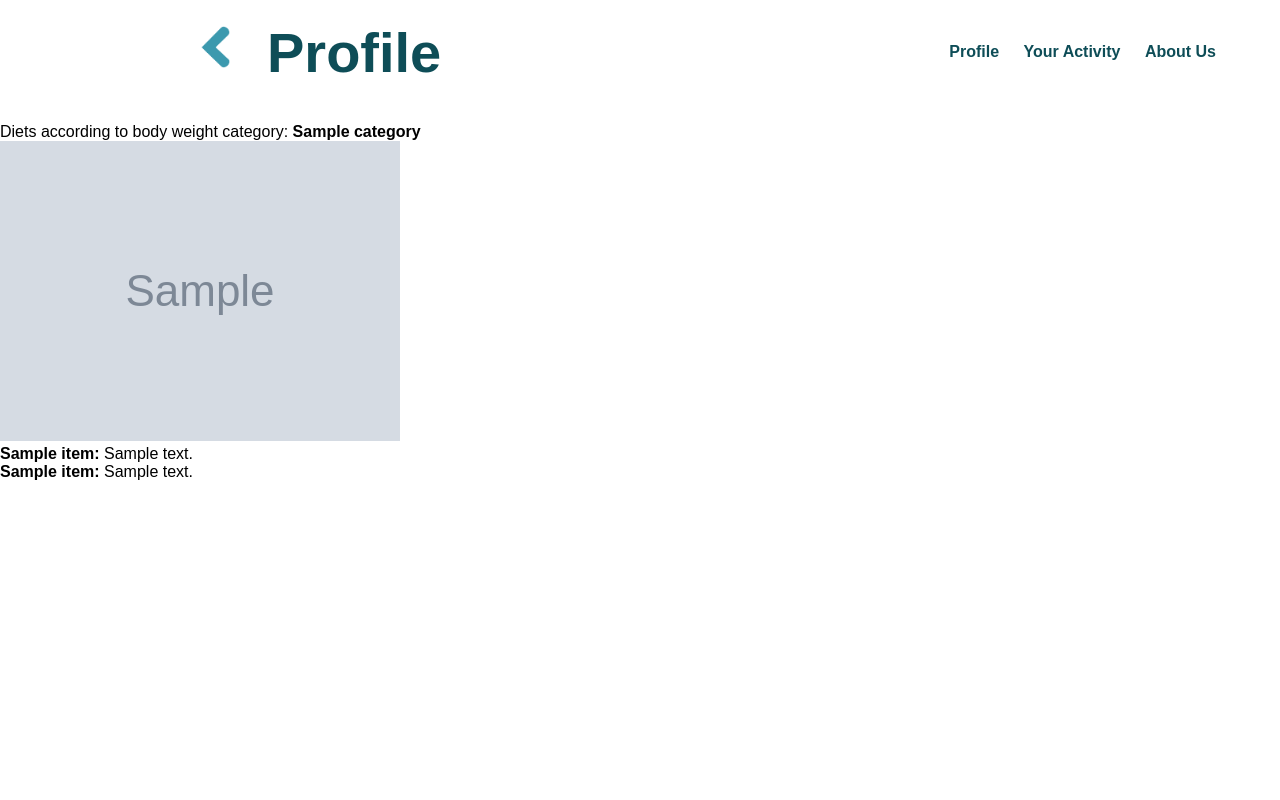
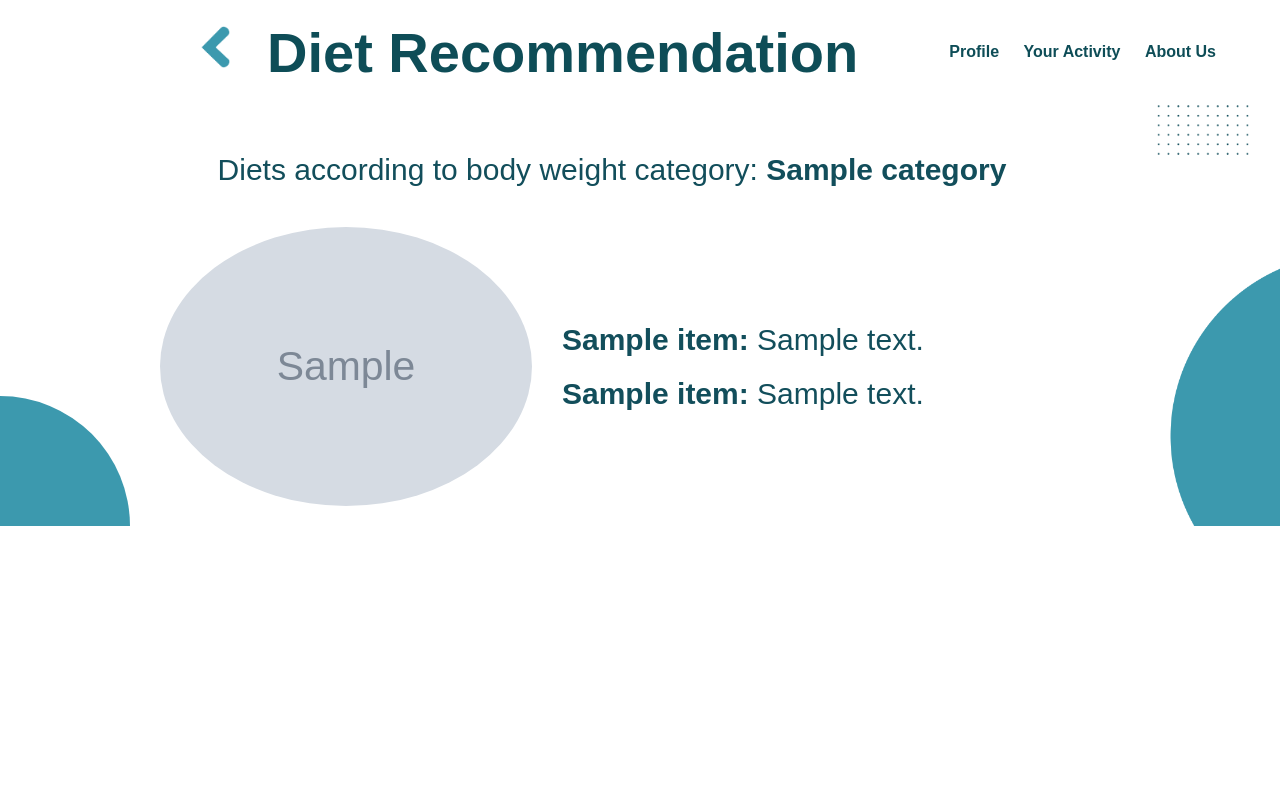
Before and after one commit to AndrewLorenzo/health-me, a Flask app: template templates/foods/foods.html in a window 1280 px wide. Run offline with Flask 3, Linux system fonts and the light colour scheme; the template is opened without the code that fills it: most values are stand-ins (such as "Sample title", 1, 10 or a date in 2020); grey boxes marked "Sample" are stand-in pictures.

Commit message:
foods
foooooooooooooooooodsss

```diff
--- a/static/activity/style.css
+++ b/static/activity/style.css
@@ -7,7 +7,7 @@ body {
   margin: 0;
   background-color: #ffffff;
   height: 100vh;
-    overflow: hidden;
+  overflow: hidden;
 }
 
 h1 {
--- a/static/foods/style.css
+++ b/static/foods/style.css
@@ -6,8 +6,7 @@
 body {
   margin: 0;
   background-color: #ffffff;
-  height: 100vh;
-    overflow: hidden;
+  position: relative;
 }
 
 h1 {
@@ -60,3 +59,65 @@ h1 {
   color: #12666c;
   text-decoration: underline;
 }
+
+.activity-card-container {
+    gap: 20px;
+    display: flex;
+    flex-direction: column;
+    margin-top: 30px;
+}
+
+.title {
+    font-size: 30px;
+    color: #124e5b;
+    margin-left: 17%;
+}
+
+.activity-card {
+  display: flex;
+  justify-content: center;
+  align-items: center;
+  padding: 20px;
+}
+
+.activity-card img {
+  width: 30%;
+  height: auto;
+  border-radius: 50%;
+}
+
+.activity-desc {
+    display: flex;
+    flex-direction: column;
+    gap: 20px;
+    width: 45%;
+    font-size: 30px;
+    margin-left: 30px;
+    color: #124e5b;
+}
+
+.dots{
+    position: absolute;
+    width: 8%;
+    height: auto;
+    left: 90%;
+    top: 15%;
+}
+
+.quarter-circle {
+  position: absolute;
+  width: 130px;
+  height: 130px;
+  bottom: 0;
+  left: 0;
+  border-top-right-radius: 100%;
+  background-color: #3c99ae;
+}
+
+.elipse {
+  position: absolute;
+  width: 300px;
+  height: 300px;
+  bottom: 0;
+  right: 0;
+}
--- a/templates/about us/about us.html
+++ b/templates/about us/about us.html
@@ -43,6 +43,6 @@
     </div>
     <div class="circle1"></div>
     <div class="circle2"></div>
-    <div class="dots"><img src="{{ url_for('static', filename='assets/dots.png') }}" alt=""></div>
+    <img class="dots" src="{{ url_for('static', filename='assets/dots.png') }}" alt="">
 </body>
 </html>
--- a/templates/foods/foods.html
+++ b/templates/foods/foods.html
@@ -8,7 +8,7 @@
 <body>
     <div class="header">
         <div class="back-symbol"><a href="/home"><img src="{{ url_for('static', filename='assets/back_button.png') }}" alt=""></a></div>
-        <h1>Profile</h1>
+        <h1>Diet Recommendation</h1>
         <div class="nav-links">
             <a href="/profile">Profile</a>
             <a href="/activity">Your Activity</a>
@@ -16,25 +16,24 @@
             <!-- <a href="templates/contacts">Contacts</a> -->
         </div>
     </div>
-    <div class="activity-card-center-outer">
+    <img class="dots" src="{{ url_for('static', filename='assets/dots.png') }}" alt="">
     <div class="activity-card-container">
-            <span>Diets according to body weight category: <strong>{{category}}</strong></span>
+        <span class="title">Diets according to body weight category: <strong>{{category}}</strong></span>
         {% for item in foods %}
         <div class="activity-card">
             <img src="{{ url_for('static', filename=item.image) }}" alt="foods image">
             <div class="activity-desc">
                 <div class="activity-title">
-                        <strong>{{ item.title1 }}:</strong>
-                        <span>{{ item.desc1 }}</span>
+                    <span><strong>{{ item.title1 }}: </strong>{{ item.desc1 }}</span>
                 </div>
                 <div class="activity-title">
-                        <strong>{{ item.title2 }}:</strong>
-                        <span>{{ item.desc2 }}</span>
+                    <span><strong>{{ item.title2 }}: </strong>{{ item.desc2 }}</span>
                 </div>
             </div>
         </div>
         {% endfor %}
     </div>
-    </div>
+    <div class="quarter-circle"></div>
+    <img class="elipse" src="{{ url_for('static', filename='assets/elipse.png') }}" alt="">
 </body>
 </html>
--- a/templates/home/home.html
+++ b/templates/home/home.html
@@ -7,6 +7,7 @@
 </head>
 <body>
     <div class="header">
+        <span>www.healthme.com</span>
         <div class="nav-links">
             <a href="/profile">Profile</a>
             <a href="/activity">Your Activity</a>
```
Also changed, not shown: static/about us/style.css (+4 -10 lines). Lines whose indentation alone changed are shown as unchanged.
